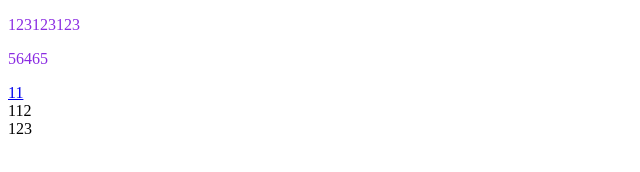
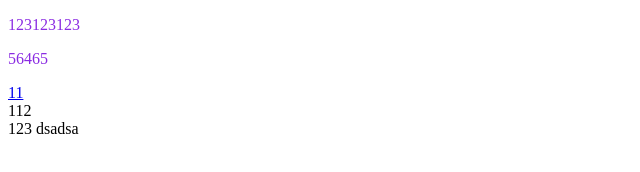
Before and after one commit to 1274738894/11_7lianxi, a plain HTML site: page index.html in a window 1280 px wide. Shown: the full height of the page, 0-640 px from the left. Drawn offline with Linux system fonts and the light colour scheme.

Commit message:
new22222

```diff
--- a/index.html
+++ b/index.html
@@ -13,5 +13,6 @@
     <a href="123">11</a>
     <div>112</div>
     <span>123</span>
+    dsadsa
 </body>
 </html>
```
